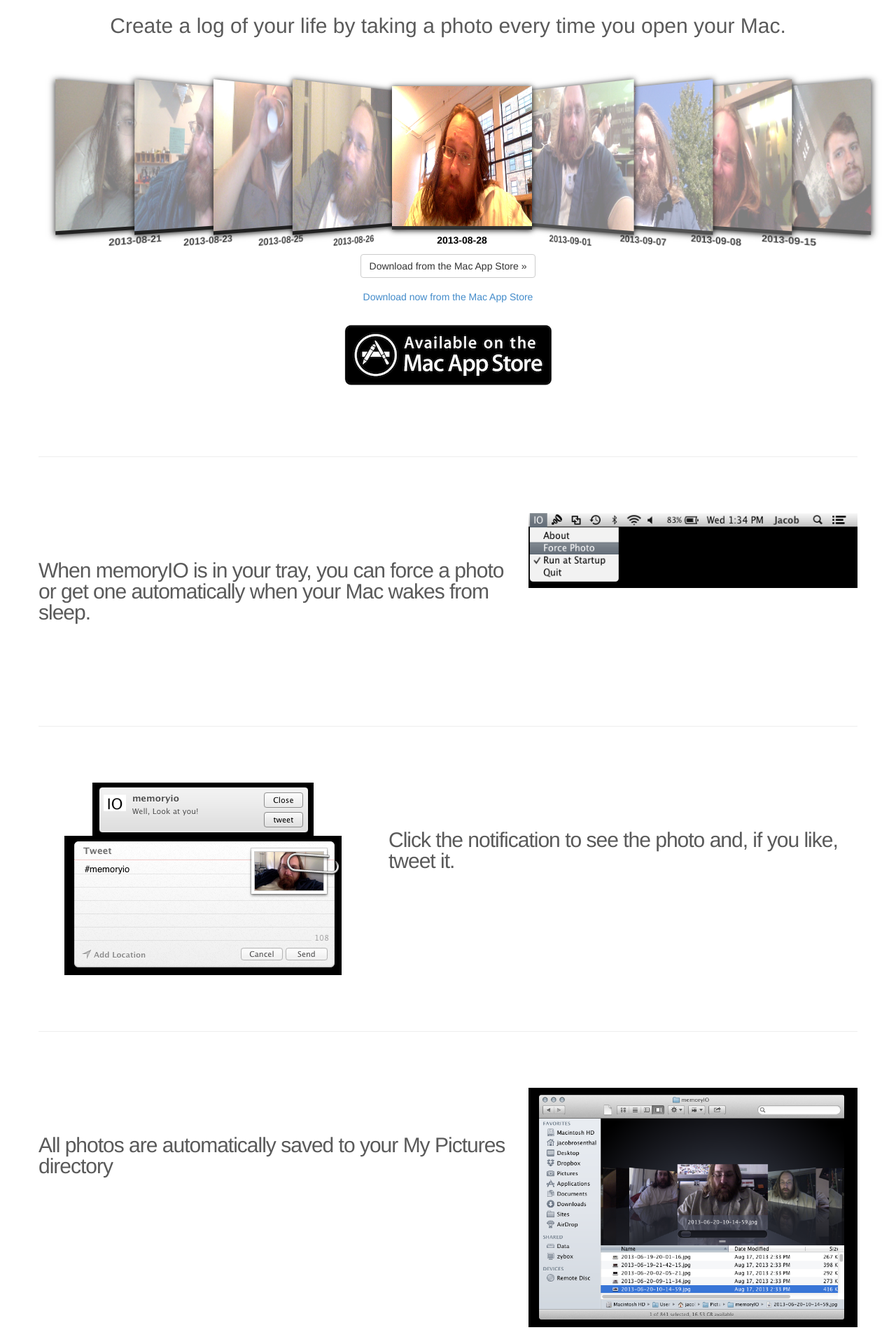
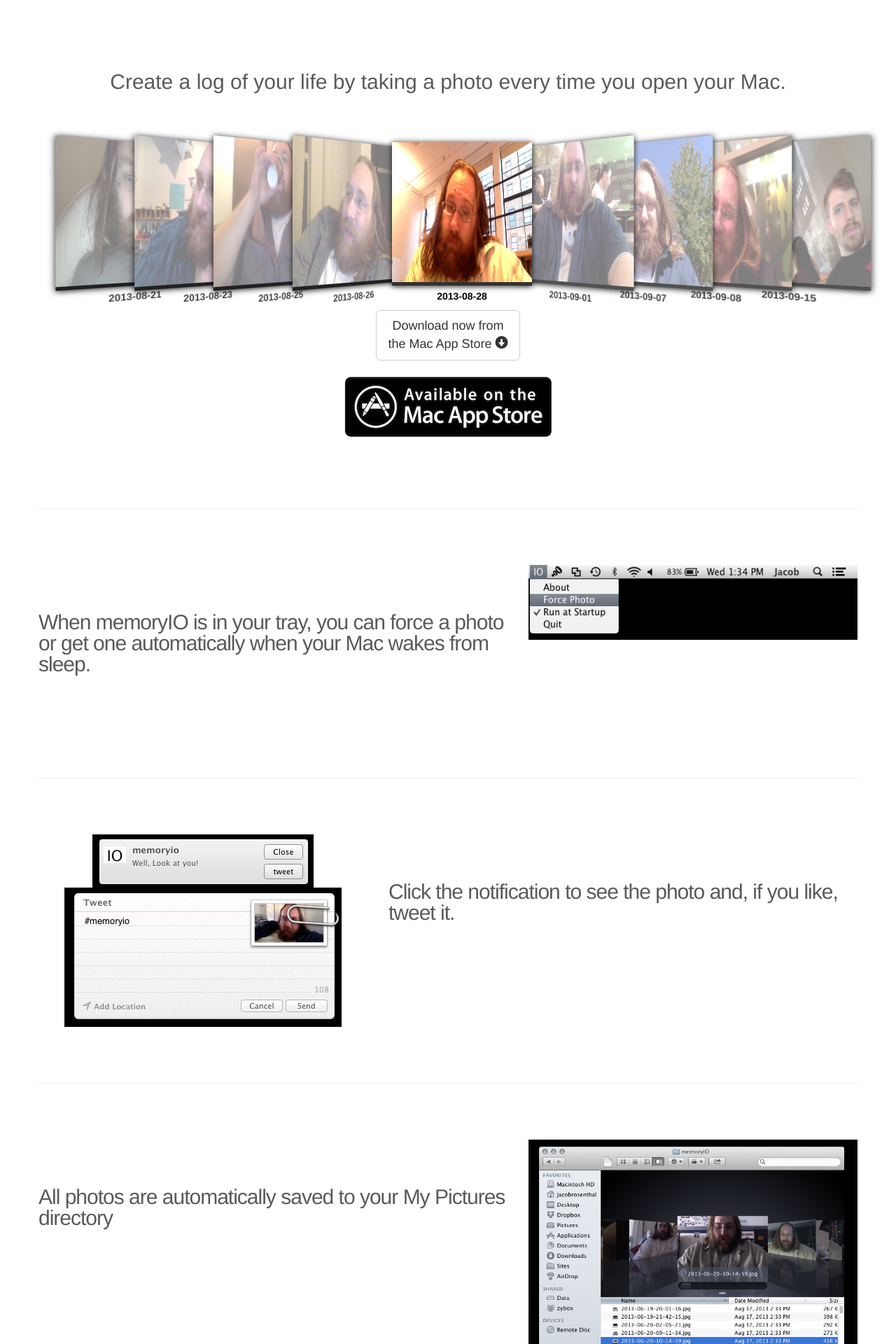
Before and after one commit to jacobrosenthal/memoryio-website, a Jekyll site: the page index.html, which Jekyll copies as it is, in a window 1280 px wide. Shown: the top 1920 px of the page at 70% size. Built offline with Jekyll 4.4.1, drawn with Linux system fonts in a browser that asks for light colours; Markdown is read by kramdown in place of the engine named in the settings; some of the changed text lies outside the part shown.

Commit message:
playing with buttons and moved contact around again

```diff
--- a/assets/css/carousel.css
+++ b/assets/css/carousel.css
@@ -17,6 +17,9 @@
   background:white;
 }
 
+.header{
+    margin-top:100px;
+}
 
 /* CUSTOMIZE THE NAVBAR
 -------------------------------------------------- */
--- a/index.html
+++ b/index.html
@@ -138,8 +138,7 @@
               </li>
             </ol>
           </div>
-          <p><a class="btn btn-default" href="#">Download from the Mac App Store &raquo;</a></p>
-          <a href="#" class="btn btn-inverse btn-large">Download now from the Mac App Store <i class="icon-white icon-circle-arrow-down"></i></a>
+          <p><a href="#" class="btn btn-default btn-lg">Download now from<br>the Mac App Store <i class="glyphicon glyphicon-circle-arrow-down"></i></a></p>
         </div><!-- /.col-lg-4 -->
       </div><!-- /.row -->
       <div class="row">
@@ -187,39 +186,34 @@
 
       <hr class="featurette-divider">
 
+      <div class="row">
+        <div class="col-md-4 centered">
+          <p><a href="#" class="btn btn-default btn-lg">Download now from<br>the Mac App Store <i class="glyphicon glyphicon-circle-arrow-down"></i></a></p>
+        </div>
+      </div>
+
+      <hr class="featurette-divider">
       <!-- /END THE FEATURETTES -->
 
 
 
 
       <div class="row">
-        <div class="col-md-4 col-md-offset-2">
-          <div class="row">
+        <div class="col-md-4 col-md-offset-1">
             <h1>Contact</h1>
-          </div>
-          <div class="row">
-            <label>Email Address:</label>
-            <input type="text" class="span3" placeholder="Your email address">
-          </div>
-          <div class="row">
-            <label>Subject:
-              <select id="subject" name="subject" class="span3">
-                <option value="na" selected="">Choose One:</option>
-                <option value="service">General Customer Service</option>
-                <option value="suggestions">Suggestions</option>
-                <option value="product">Product Support</option>
-              </select>
-            </label>
-          </div>
-          <div class="row">
-            <label>Message:</label>
-            <textarea name="message" id="message" class="input-xlarge" rows="10"></textarea>
-          </div>
-          <div class="row">
-            <button type="submit" class="btn btn-primary">Send</button>
-          </div>
+          <form role="form">
+            <div class="form-group">
+              <label for="exampleInputEmail1">Email address</label>
+              <input type="email" class="form-control" id="exampleInputEmail1" placeholder="Enter email">
+            </div>
+            <div class="form-group">
+              <label for="exampleInputPassword1">Message</label>
+              <textarea class="form-control" rows="10"></textarea>
+            </div>
+            <button type="submit" class="btn btn-default">Submit</button>
+          </form>
         </div>
-        <div class="col-md-4">
+        <div class="col-md-4 col-md-offset-1">
           <div class="row">
             <h1>Open Source</h1>
           </div>
```
